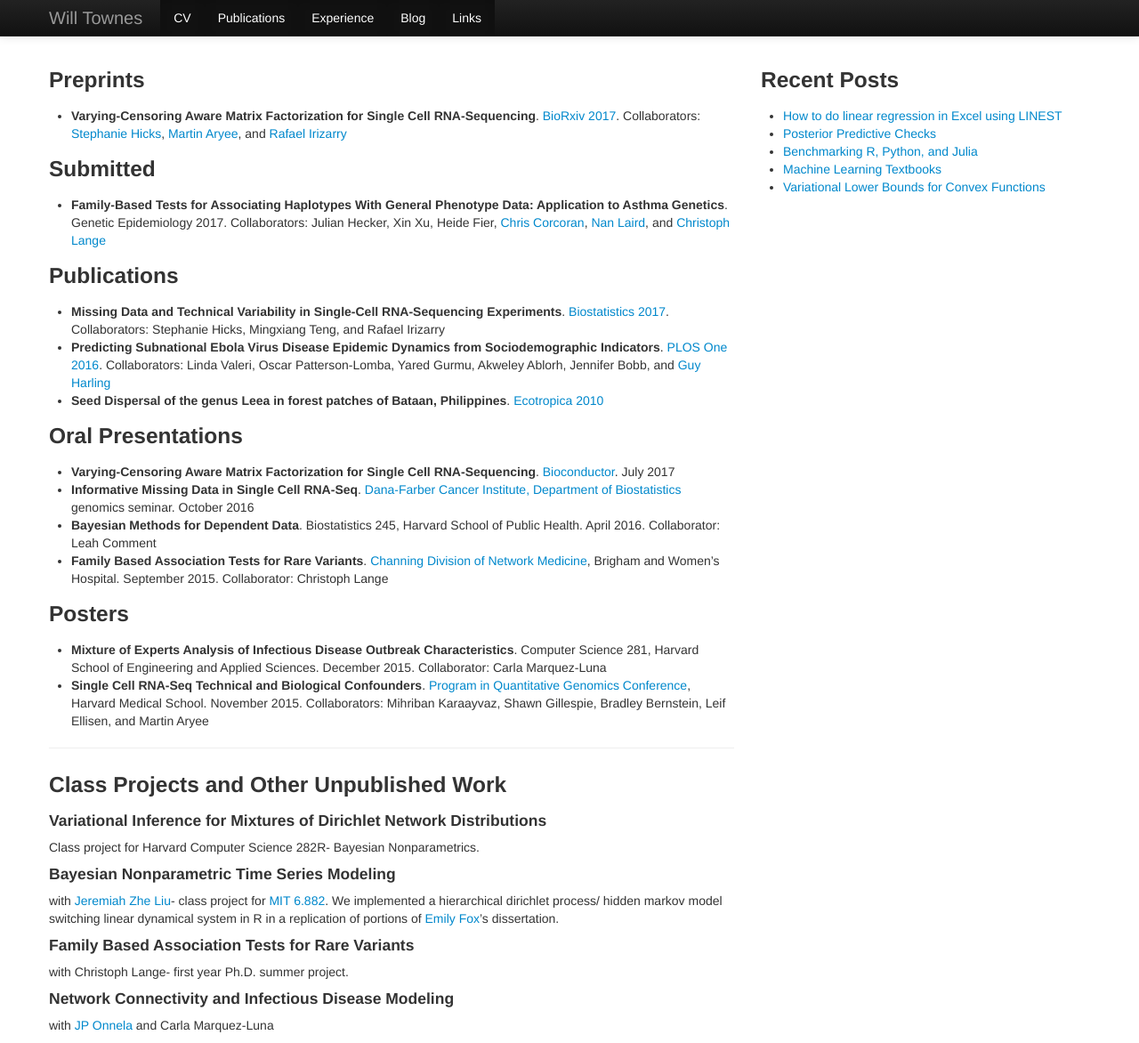
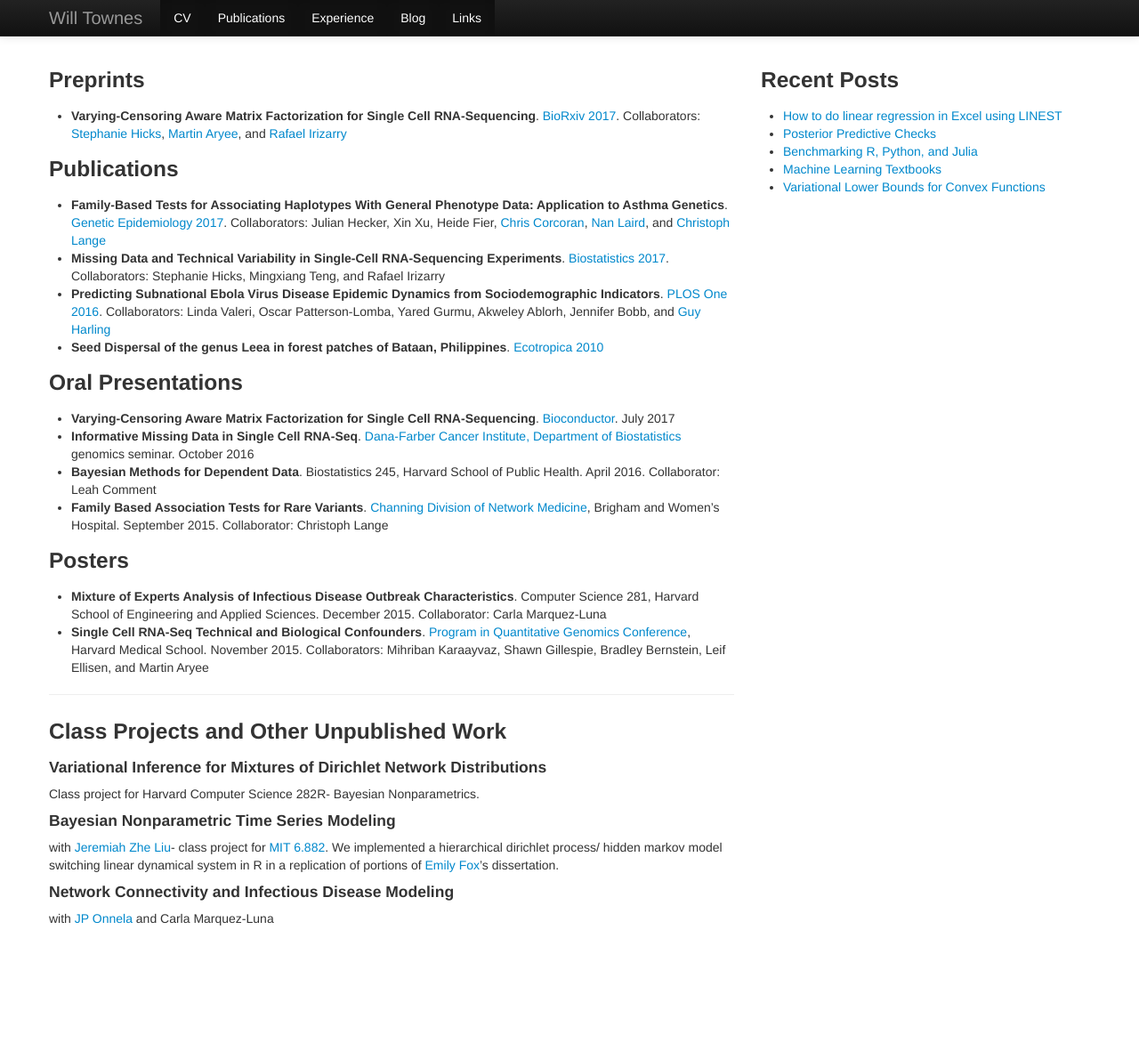
Before and after one commit to willtownes/willtownes.github.io, a Jekyll site: the page built from publications/index.md, in a window 1280 px wide and 1172 px high. Shown: the whole window at 89% size. Built offline with Jekyll 4.4.1, drawn with Linux system fonts in a browser that asks for light colours; nearby versions of some CDN libraries.

Commit message:
added Genetic Epidemiology paper to list of publications

```diff
--- a/publications/index.md
+++ b/publications/index.md
@@ -9,12 +9,9 @@ layout: default
 
 * **Varying-Censoring Aware Matrix Factorization for Single Cell RNA-Sequencing**. [BioRxiv 2017](https://www.biorxiv.org/content/early/2017/07/21/166736). Collaborators: [Stephanie Hicks](http://www.stephaniehicks.com/), [Martin Aryee](http://aryee.mgh.harvard.edu/), and [Rafael Irizarry](http://rafalab.dfci.harvard.edu/)
 
-### Submitted
-
-* **Family-Based Tests for Associating Haplotypes With General Phenotype Data: Application to Asthma Genetics**. Genetic Epidemiology 2017. Collaborators: Julian Hecker, Xin Xu, Heide Fier, [Chris Corcoran](http://www.math.usu.edu/people/chriscorcoran_facultypage), [Nan Laird](https://www.hsph.harvard.edu/nan-laird/), and [Christoph Lange](https://www.hsph.harvard.edu/christoph-lange/)
-
 ### Publications
 
+* **Family-Based Tests for Associating Haplotypes With General Phenotype Data: Application to Asthma Genetics**. [Genetic Epidemiology 2017](https://onlinelibrary.wiley.com/doi/10.1002/gepi.22094/full). Collaborators: Julian Hecker, Xin Xu, Heide Fier, [Chris Corcoran](http://www.math.usu.edu/people/chriscorcoran_facultypage), [Nan Laird](https://www.hsph.harvard.edu/nan-laird/), and [Christoph Lange](https://www.hsph.harvard.edu/christoph-lange/)
 * **Missing Data and Technical Variability in Single-Cell RNA-Sequencing Experiments**. [Biostatistics 2017](https://academic.oup.com/biostatistics/article/doi/10.1093/biostatistics/kxx053/4599254). Collaborators: Stephanie Hicks, Mingxiang Teng, and Rafael Irizarry
 * **Predicting Subnational Ebola Virus Disease Epidemic Dynamics from Sociodemographic Indicators**. [PLOS One 2016](http://dx.doi.org/10.1371/journal.pone.0163544). Collaborators: Linda Valeri, Oscar Patterson-Lomba, Yared Gurmu, Akweley Ablorh, Jennifer Bobb, and [Guy Harling](http://guyharling.com/)
 * **Seed Dispersal of the genus Leea in forest patches of Bataan, Philippines**. [Ecotropica 2010](http://www.soctropecol.eu/ecotropica-2010/)
@@ -41,8 +38,5 @@ Class project for Harvard Computer Science 282R- Bayesian Nonparametrics.
 #### Bayesian Nonparametric Time Series Modeling
 with [Jeremiah Zhe Liu](http://jereliu.github.io/)- class project for [MIT 6.882](http://www.tamarabroderick.com/course_6_882.html). We implemented a hierarchical dirichlet process/ hidden markov model switching linear dynamical system in R in a replication of portions of [Emily Fox](http://www.stat.washington.edu/~ebfox/index.html)'s dissertation.
 
-#### Family Based Association Tests for Rare Variants
-with Christoph Lange- first year Ph.D. summer project.
-
 #### Network Connectivity and Infectious Disease Modeling
 with [JP Onnela](http://www.hsph.harvard.edu/onnela-lab/) and Carla Marquez-Luna
```
